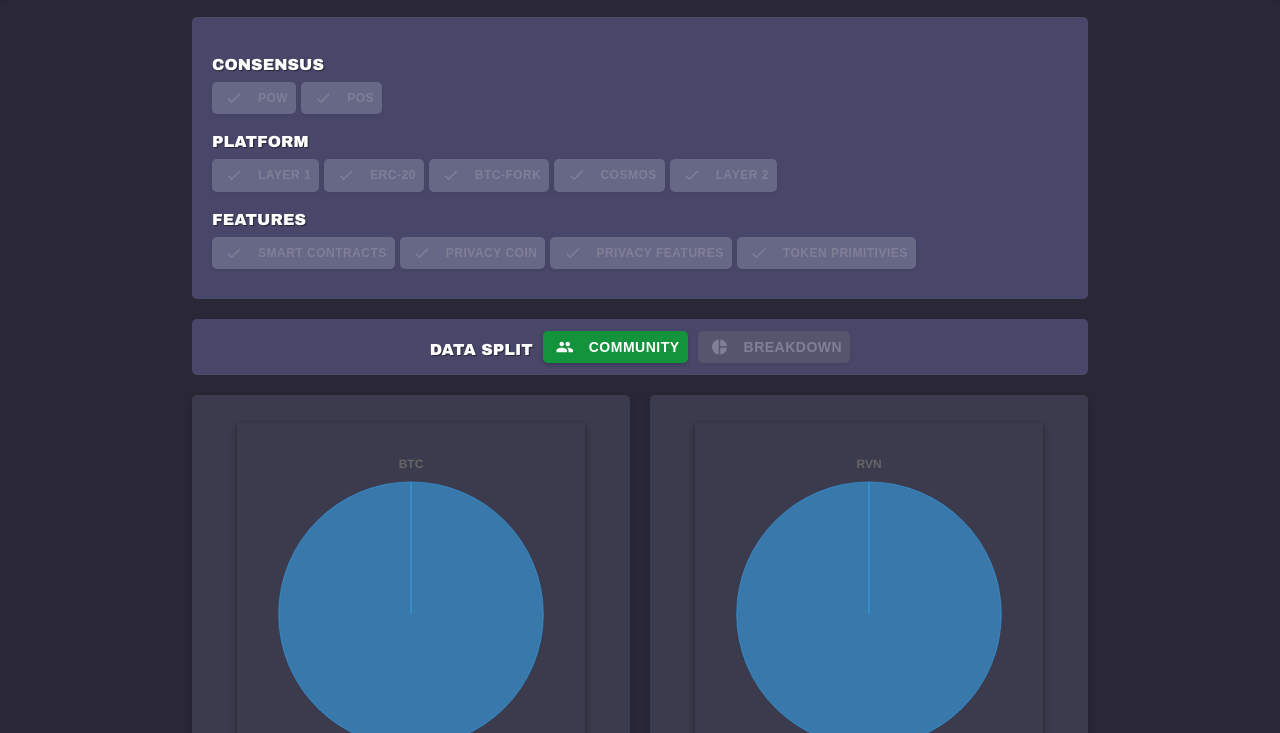
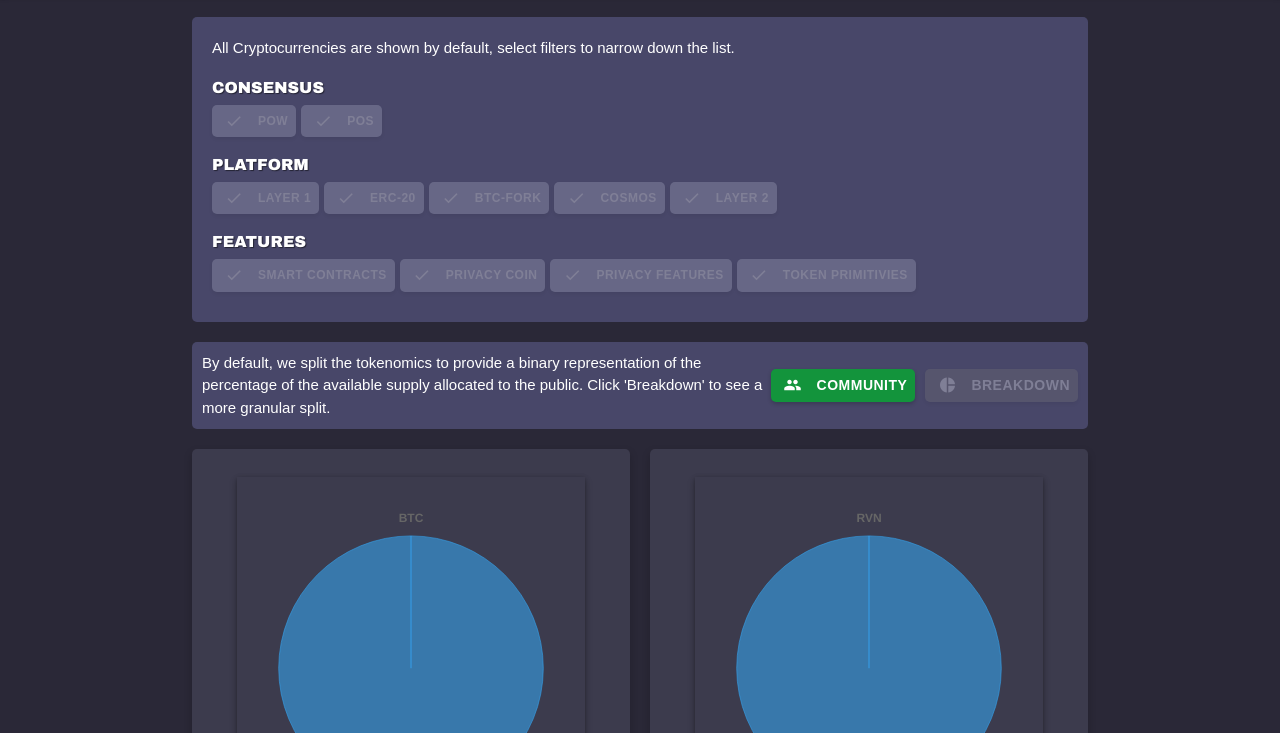
Before and after one commit to glasgowm148/Themis, a plain HTML site: page index.html in a window 1280 px wide. Shown: the part 67-800 px from the top of the page. Drawn offline with nearby package versions, Linux system fonts and the light colour scheme; no server answers.

Commit message:
some text fixes

```diff
--- a/index.html
+++ b/index.html
@@ -230,6 +230,7 @@
     <div class="container">
       <div class="filter-container">
         <div class="filter-category">
+          All Cryptocurrencies are shown by default, select filters to narrow down the list.
           <p class="filter-title" style="color: #fff;">Consensus</p>
           <div class="filter-buttons" id="consensus-buttons">
 
@@ -247,9 +248,11 @@
           </div>
         </div>
       </div>
-
       <div class="toggle-container">
-        <h6 style="text-shadow: 1px 1px 1px rgba(0, 0, 0, 0.5);">Data Split</h6>
+        By default, we split the tokenomics to provide a binary representation of the percentage of the available supply allocated to the public. Click 'Breakdown' to see a more granular split.
+       <!-- <div class="data-split-container">
+          <h6 style="text-shadow: 1px 1px 1px rgba(0, 0, 0, 0.5);">Data Split</h6>
+        </div>-->
         <div class="toggle-buttons">
           <a class="waves-effect waves-light btn-small toggle-button grey" id="community-toggle-button">
             <i class="material-icons left">people</i>Community
@@ -261,7 +264,7 @@
       </div>
 
       <div class="charts-container" id="charts-container"></div>
-    </div>
+
 
     <footer class="page-footer">
       <div class="container">
```
